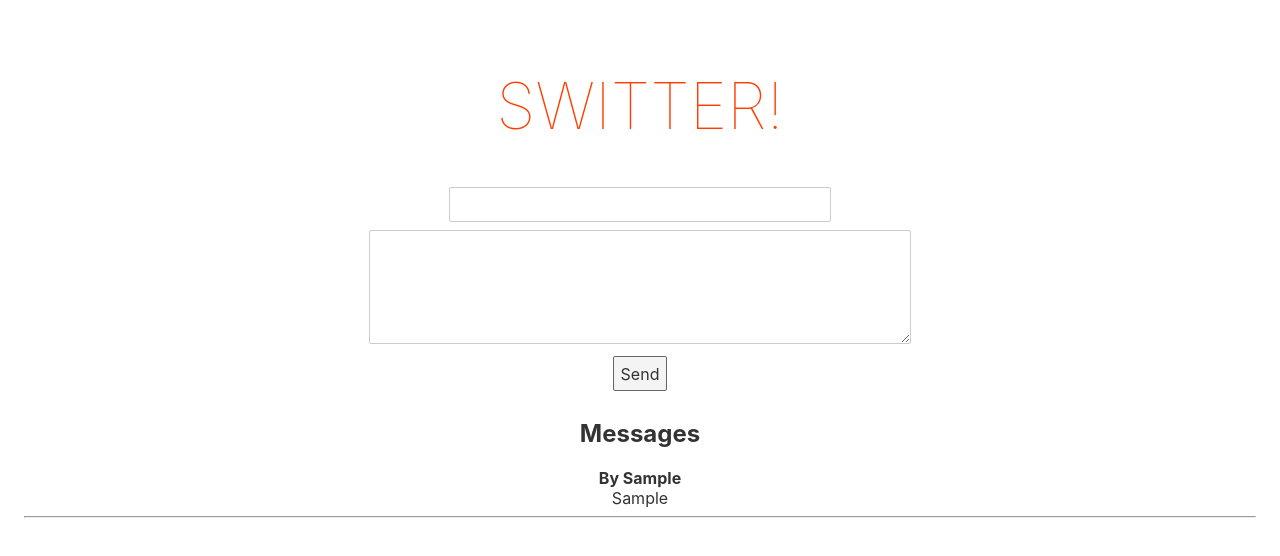
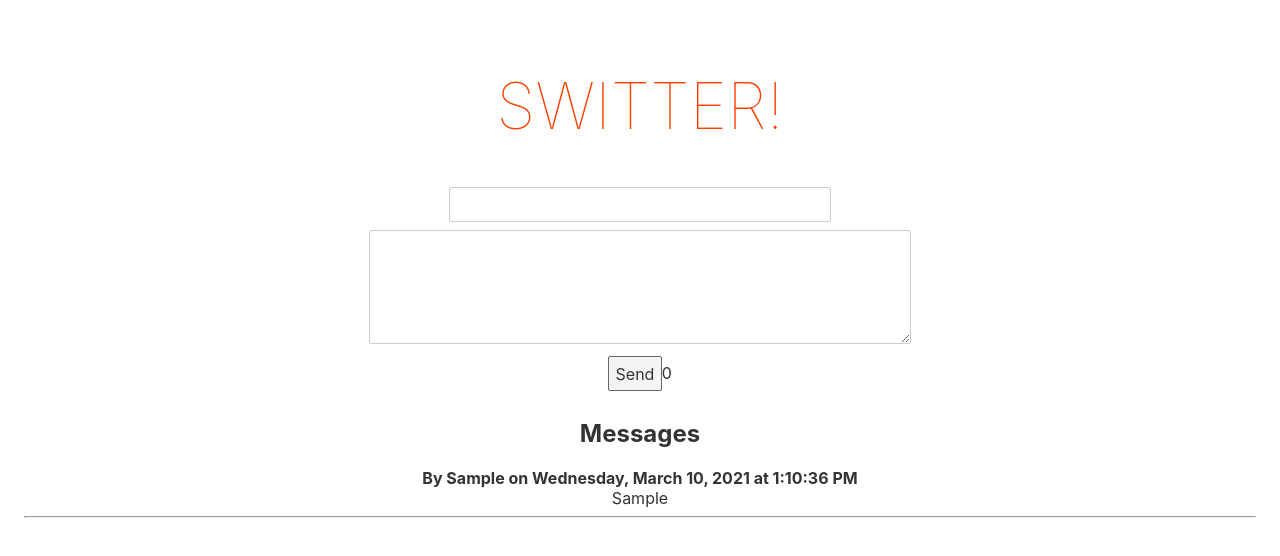
Before and after one commit to edobxt/slam4-21-svelte, a Svelte app: page / in a window 1280 px wide. Both pictures are taken after typing "Sample", "Sample" into the empty fields and a click on the button "Send". Shown: the top 556 px of the page. Built offline with nearby package versions, Linux system fonts and the light colour scheme.

Commit message:
Ajout date + nbCaractere en temps réel

```diff
--- a/src/App.svelte
+++ b/src/App.svelte
@@ -15,6 +15,21 @@
         // dans la liste des messages
         messages = [event.detail, ...messages];
     }
+
+    // Options du format de la date d'ajout d'un message
+    const options = {
+        weekday: "long",
+        year: "numeric",
+        month: "long",
+        day: "numeric",
+        hour12: true,
+        hour: "numeric",
+        minute: "2-digit",
+        second: "2-digit",
+    };
+
+    // Formatter de la date
+    const formatter = new Intl.DateTimeFormat("en-US", options);
 </script>
 
 <main>
@@ -27,7 +42,7 @@
         <!-- Parcourir la liste des messages -->
         {#each messages as message}
             <!-- Auteur du message -->
-            <div class="author">By {message.author}</div>
+            <div class="author">By {message.author} on {formatter.format(message.date)}</div>
             <!-- Contenu du message -->
             <div>{message.text}</div>
             <!-- Barre de séparation -->
--- a/src/Message.svelte
+++ b/src/Message.svelte
@@ -9,6 +9,9 @@
     let message = "";
     // Auteur du message
     let author = "";
+    // Longueur du message en temps réel
+    $: nbCaracters = message.length;
+
     // Ajoute un message à la liste des messages
     const saveMessage = () => {
         // Structure d'un message
@@ -16,6 +19,7 @@
             id: Date.now(),
             text: message,
             author: author,
+            date: new Date(),
         };
         // Ajout du message au début de la liste des messages
         //messages = [newMessage, ...messages];
@@ -34,7 +38,7 @@
     <br>
     <textarea cols="50" rows="5" bind:value={message}></textarea>
     <br>
-    <button on:click={saveMessage}>Send</button>
+    <button on:click={saveMessage}>Send</button><span>{nbCaracters}</span>
 </main>
 
 <style>
```
